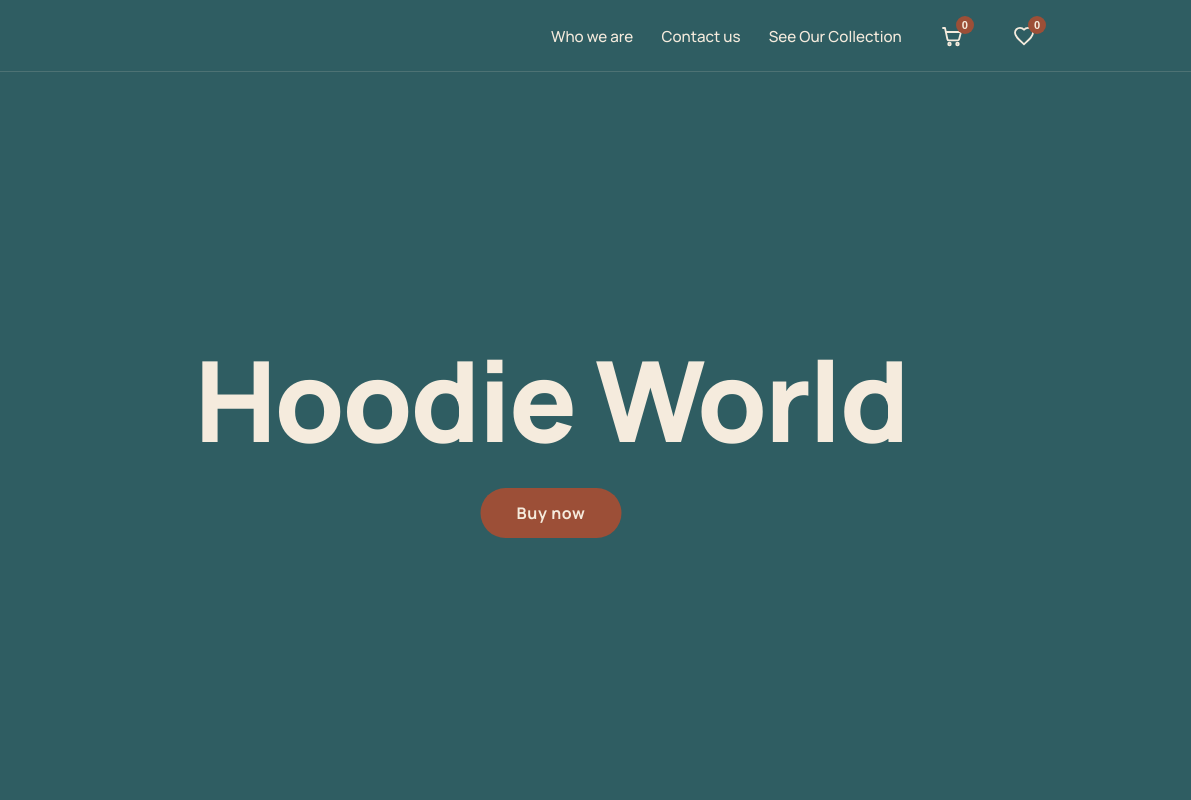
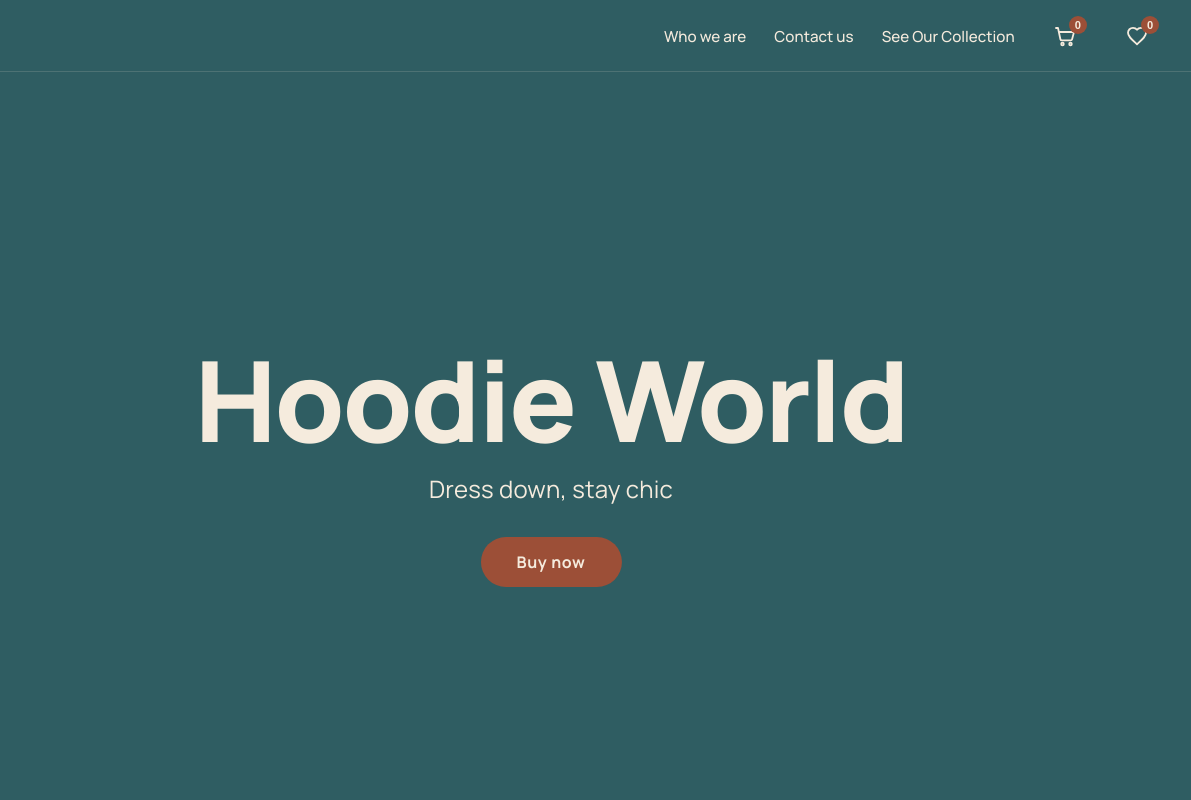
Before and after one commit to Maria230703/hoodie-world, a plain HTML site: page index.html in a window 1280 px wide. Shown: the top 800 px of the page, 89-1280 px from the left. Drawn offline with Linux system fonts and the light colour scheme.

Commit message:
Align navbar items to the right edge and add hero payoff
- Navbar items now end at the right margin, keeping the same spacing
- Add 'Dress down, stay chic' payoff under the brand name (Manrope,
  regular weight); title stays at the exact screen centre

Co-Authored-By: Claude Opus 5.5 <noreply@anthropic.com>

```diff
--- a/index.html
+++ b/index.html
@@ -57,7 +57,10 @@
     <section class="hero" aria-labelledby="hero-title">
       <div class="hero-content">
         <h1 id="hero-title" class="hero-title">Hoodie World</h1>
-        <a class="btn-primary" href="#collection">Buy now</a>
+        <div class="hero-below">
+          <p class="hero-payoff">Dress down, stay chic</p>
+          <a class="btn-primary" href="#collection">Buy now</a>
+        </div>
       </div>
     </section>
 
--- a/style.css
+++ b/style.css
@@ -81,7 +81,7 @@ ul { list-style: none; margin: 0; padding: 0; }
   height: 100%;
   display: flex;
   align-items: center;
-  justify-content: flex-start; /* gli elementi partono dal centro dello schermo */
+  justify-content: flex-end; /* gli elementi sono allineati al margine destro */
   gap: clamp(16px, 2.2vw, 36px);
 }
 
@@ -162,7 +162,7 @@ ul { list-style: none; margin: 0; padding: 0; }
   padding: 0 var(--gutter);
 }
 
-/* Il titolo è il solo elemento che occupa il centro; il pulsante è posizionato sotto */
+/* Il titolo è il solo elemento che occupa il centro; pay off e pulsante sono posizionati sotto */
 .hero-content {
   position: relative;
   text-align: center;
@@ -176,11 +176,27 @@ ul { list-style: none; margin: 0; padding: 0; }
   letter-spacing: -0.02em;
 }
 
-.btn-primary {
+.hero-below {
   position: absolute;
-  top: calc(100% + 32px);
+  top: 100%;
   left: 50%;
   transform: translateX(-50%);
+  display: flex;
+  flex-direction: column;
+  align-items: center;
+  width: max-content;
+  max-width: calc(100vw - 2 * var(--gutter));
+}
+
+.hero-payoff {
+  margin: 16px 0 0;
+  font-weight: 400;
+  font-size: clamp(1.05rem, 2.2vw, 1.5rem);
+  letter-spacing: 0.01em;
+}
+
+.btn-primary {
+  margin-top: 32px;
   display: inline-block;
   padding: 14px 36px;
   border-radius: 999px;
```
